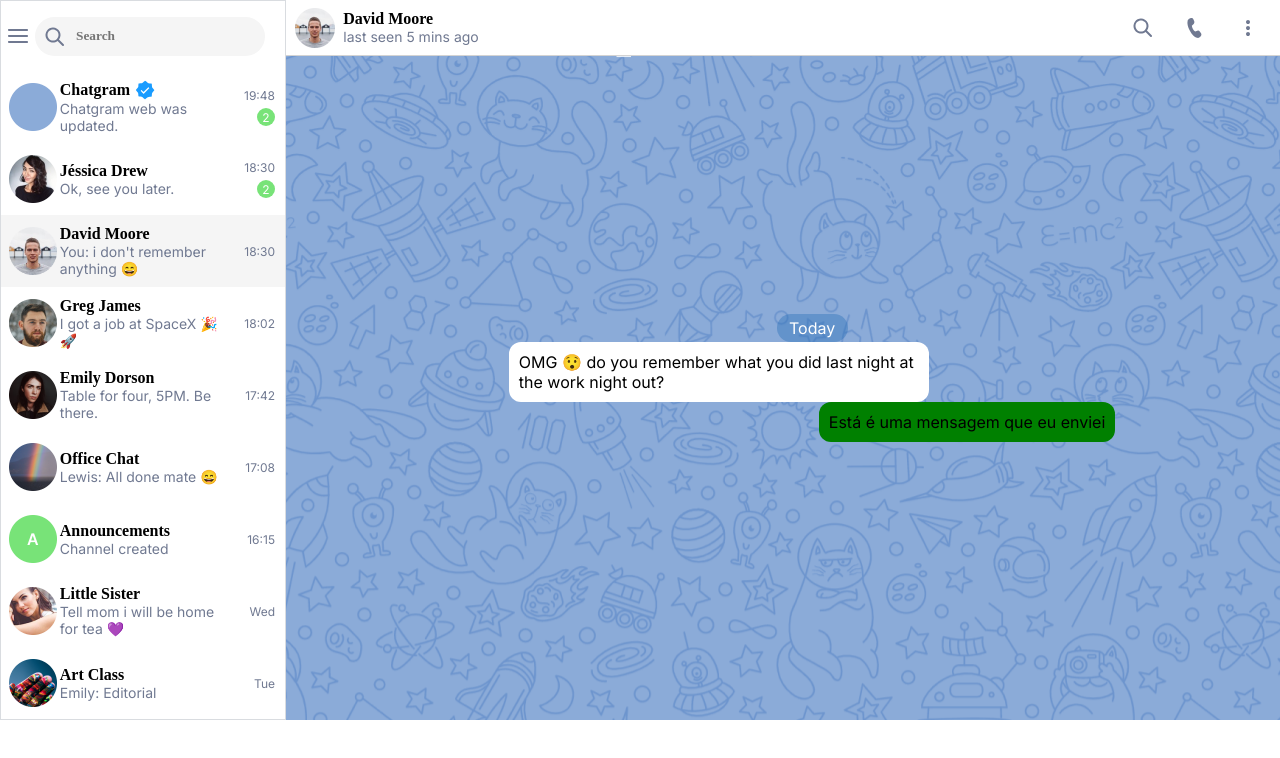
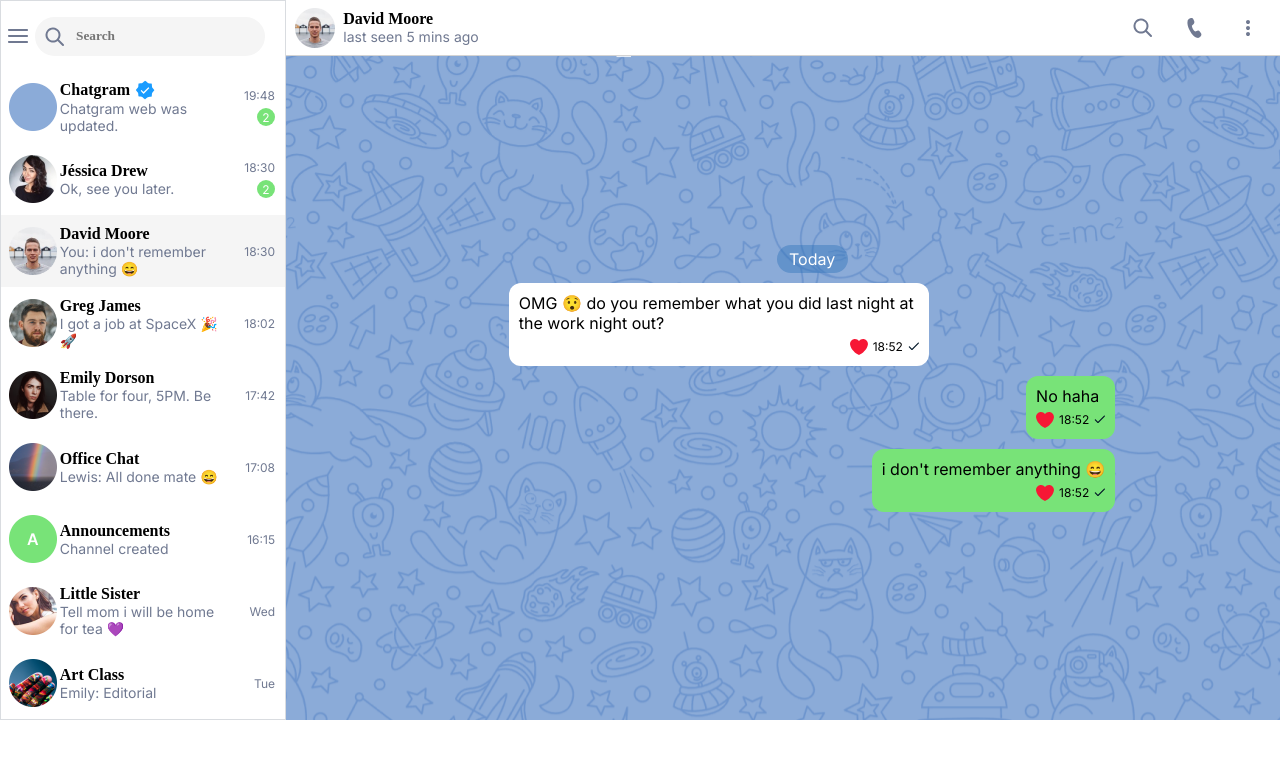
Before and after one commit to rylderrodrygo/Chat--Fake, a plain HTML site: page index.html in a window 1280 px wide. Drawn offline with Linux system fonts and the light colour scheme.

Commit message:
New--messages

```diff
--- a/index.html
+++ b/index.html
@@ -222,18 +222,49 @@
             <div class="flex flex--direction--row align--items--center background--messages">
                 <div class="flex flex--direction--column div--container--messages width--100">
                     <div class="flex flex--direction--column flex--6 width--100 justify--content--end">
-                        <div class="flex flex--direction--column justify--content--center align--items--center width--100">
+                        <div class="flex flex--direction--column justify--content--center align--items--center width--100 div--message">
                             <div class="date--chat flex align--items--center justify--content--center">Today</div>
 
                             <div class="flex flex--direction--row justify--content--start width--100">
-                                <div class="message other">
-                                   OMG 😯 do you remember what you did last night at the work night out?
+                                <div class="flex flex--direction--column message other">
+                                    <div class="flex--4">OMG 😯 do you remember what you did last night at the work night out?
+
+                                    </div>
+                                    <div class="flex--1 flex flex--direction--row justify--content--end font--size--12 align--items--center infos--message">
+                                        <img src="src/assets/icons/heart.svg" alt="">
+                                        <div>18:52</div>
+                                        <img src="src/assets/icons/viewed.svg" alt="">
+                                    </div>
+
                                 </div>
                             </div>
 
                             <div class="flex flex--direction--row width--100 justify--content--end">
-                                <div class="message you">
-                                    Está é uma mensagem que eu enviei
+                                <div class="flex flex--direction--column message you">
+                                    <div class="flex--4">No haha
+
+                                    </div>
+                                    <div class="flex--1 flex flex--direction--row justify--content--end font--size--12 align--items--center infos--message">
+                                        <img src="src/assets/icons/heart.svg" alt="">
+                                        <div>18:52</div>
+                                        <img src="src/assets/icons/viewed.svg" alt="">
+                                    </div>
+
+                                </div>
+                            </div>
+
+                            <div class="flex flex--direction--row width--100 justify--content--end">
+                                <div class="flex flex--direction--column message you">
+                                    <div class="flex--4">i don't remember anything 😄
+
+
+                                    </div>
+                                    <div class="flex--1 flex flex--direction--row justify--content--end font--size--12 align--items--center infos--message">
+                                        <img src="src/assets/icons/heart.svg" alt="">
+                                        <div>18:52</div>
+                                        <img src="src/assets/icons/viewed.svg" alt="">
+                                    </div>
+
                                 </div>
                             </div>
 
--- a/src/assets/css/style.css
+++ b/src/assets/css/style.css
@@ -165,12 +165,21 @@ width: 100%;
     font-family: 'Inter', sans-serif;
     font-size: 16px;
     max-width: 400px;
+    gap: 5px;
 }
 
 .other{
     background-color:  white;
 }
 
+.infos--message{
+    gap: 5px;
+}
+
 .you{
-    background-color: green;
+    background-color: #78e378;
 }
+
+.div--message{
+    gap: 10px;
+}
--- a/src/assets/css/ui--kit.css
+++ b/src/assets/css/ui--kit.css
@@ -85,3 +85,7 @@ body {
 .flex--13{
     flex:13;
 }
+
+.font--size--12{
+    font-size: 12px;
+}
```
